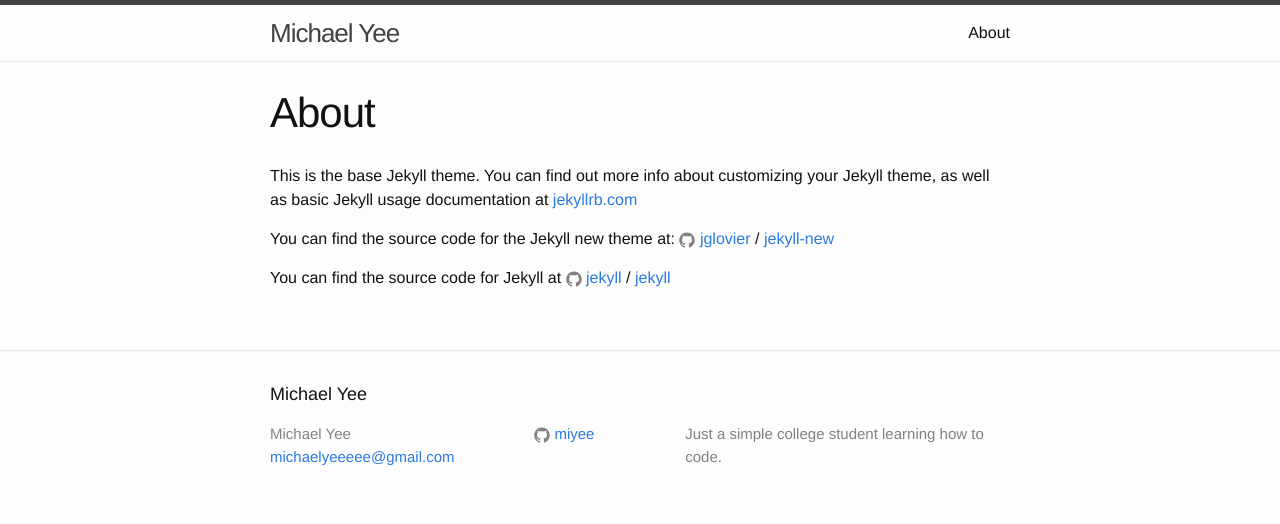
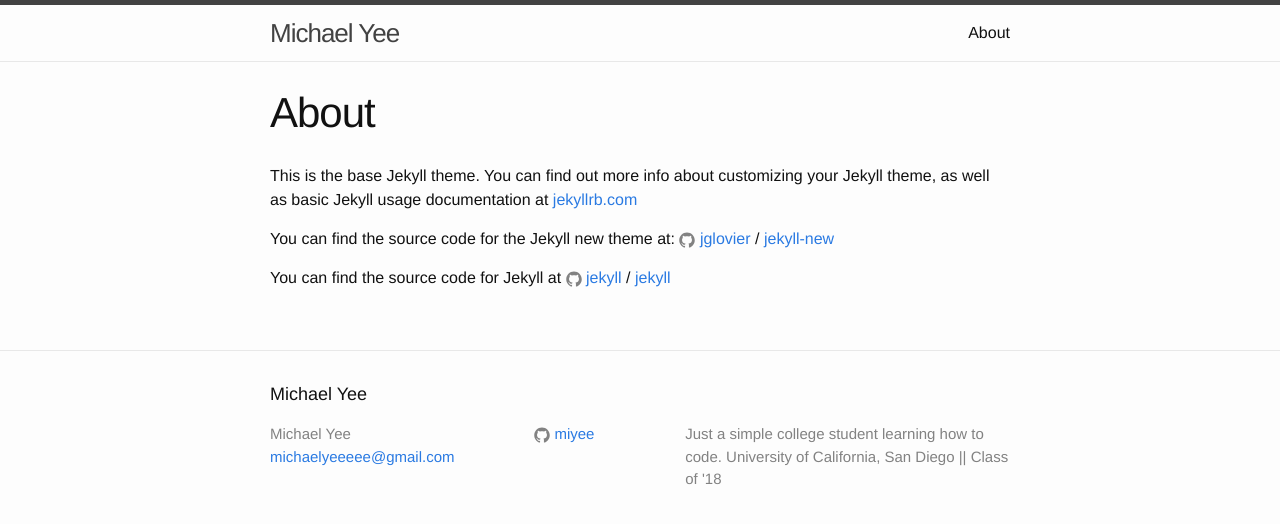
Before and after one commit to miyee/miyee.github.io, a Jekyll site: the page built from about.md, in a window 1280 px wide. Shown: the top 524 px of the page. Built offline with Jekyll 4.4.1, drawn with Linux system fonts in a browser that asks for light colours.

Commit message:
updated config again

```diff
--- a/_config.yml
+++ b/_config.yml
@@ -8,8 +8,9 @@
 # Site settings
 title: Michael Yee
 email: michaelyeeeee@gmail.com
-description: > # this means to ignore newlines until "baseurl:"
+description: | # this means to ignore newlines until "baseurl:"
   Just a simple college student learning how to code.
+  University of California, San Diego || Class of '18
 baseurl: "" # the subpath of your site, e.g. /blog
 url: "http://yourdomain.com" # the base hostname & protocol for your site
 github_username:  miyee
--- a/index.html
+++ b/index.html
@@ -18,6 +18,4 @@
     {% endfor %}
   </ul>
 
-  <p>University of California, San Diego || Class of '18</p>
-
 </div>
```
